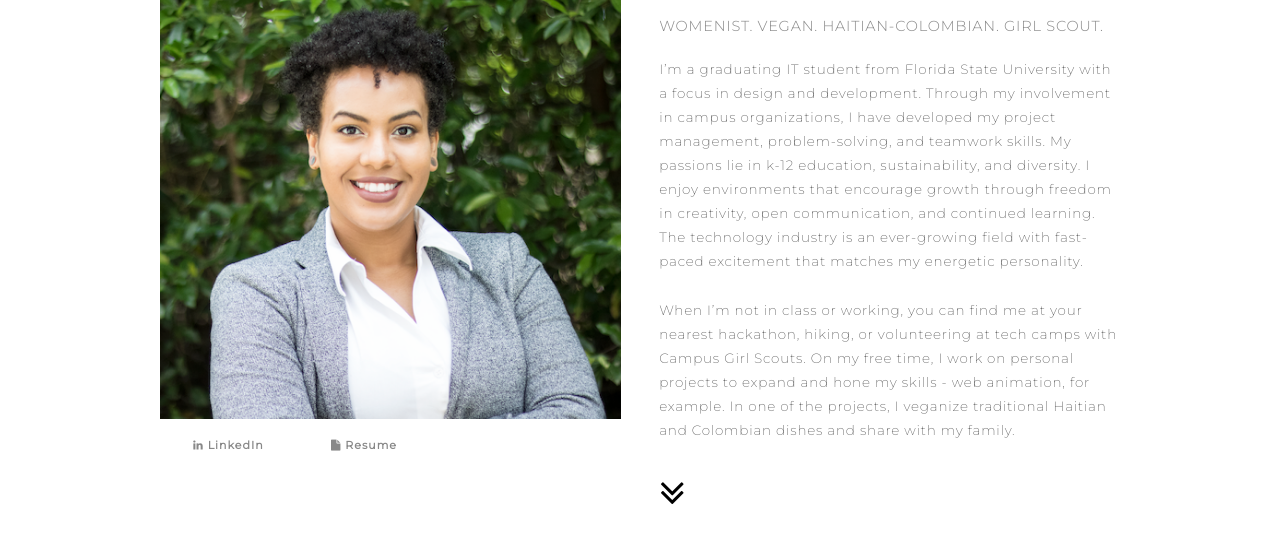
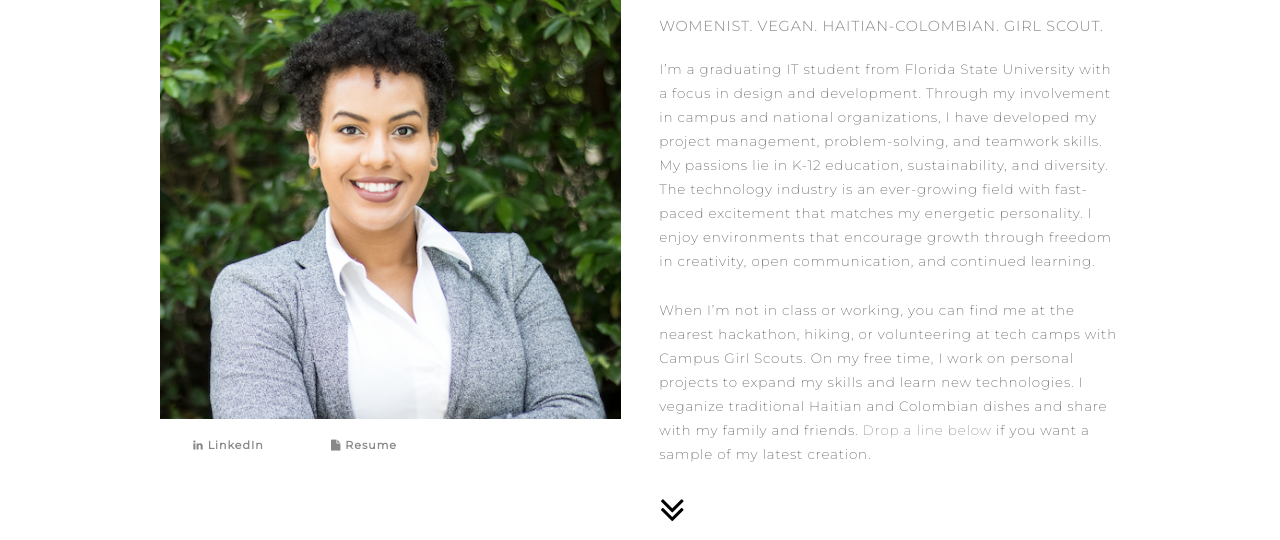
Before and after one commit to alissaom/alissaom, a website: page about.html in a window 1280 px wide. Shown: the part 260-800 px from the top of the page. Drawn offline with Linux system fonts and the light colour scheme.

Commit message:
Edited about me section

```diff
--- a/about.html
+++ b/about.html
@@ -103,9 +103,9 @@
         <div class="one-half column animated slideInRight">
           <h3>Hi, I'm Alissa</h3>
           <h4>WOMENIST. VEGAN. HAITIAN-COLOMBIAN. GIRL SCOUT.</h4>
-          <p>I’m a graduating IT student from Florida State University with a focus in design and development. Through my involvement in campus organizations, I have developed my project management, problem-solving, and teamwork skills. My passions lie in k-12 education, sustainability, and diversity. I enjoy environments that encourage growth through freedom in creativity, open communication, and  continued learning. The technology industry is an ever-growing field with fast-paced excitement that matches my energetic personality.</p>
+          <p>I’m a graduating IT student from Florida State University with a focus in design and development. Through my involvement in campus and national organizations, I have developed my project management, problem-solving, and teamwork skills. My passions lie in K-12 education, sustainability, and diversity. The technology industry is an ever-growing field with fast-paced excitement that matches my energetic personality. I enjoy environments that encourage growth through freedom in creativity, open communication, and  continued learning. </p>
 
-          <p>When I’m not in class or working, you can find me at your nearest hackathon, hiking, or volunteering at tech camps with Campus Girl Scouts. On my free time, I work on personal projects to expand and hone my skills - web animation, for example. In one of the projects, I veganize traditional Haitian and Colombian dishes and share with my family. </p>
+          <p>When I’m not in class or working, you can find me at the nearest hackathon, hiking, or volunteering at tech camps with Campus Girl Scouts. On my free time, I work on personal projects to expand my skills and learn new technologies. I veganize traditional Haitian and Colombian dishes and share with my family and friends. <a href="#connect">Drop a line below</a> if you want a sample of my latest creation.  </p>
 
         </div>
       </div>
```
